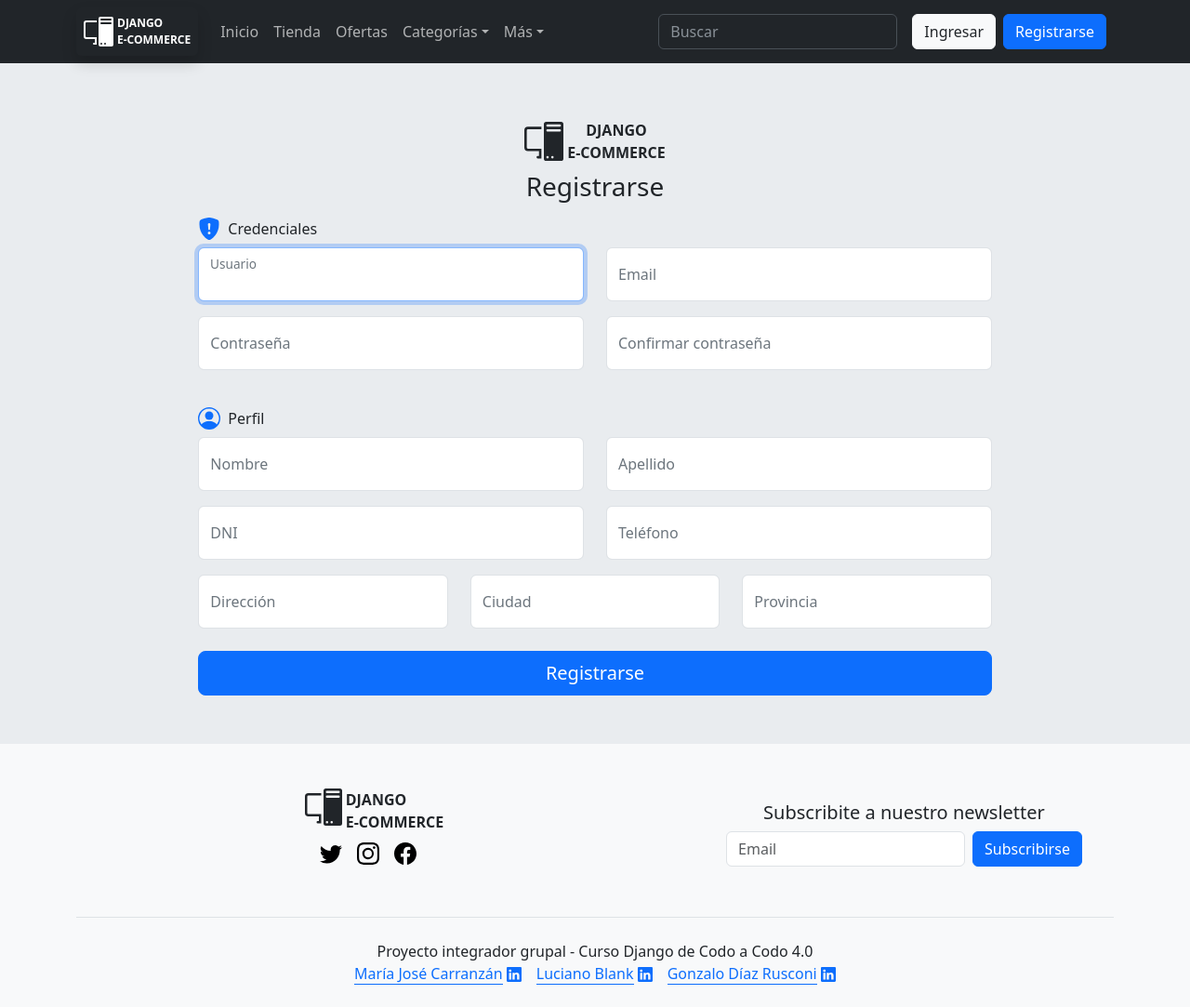
After one commit to gonadr09/dj-commerce-cac, a Django app: page /users/signup/ in a window 1280 px wide. The commit adds this page. Shown: the whole page at 93% size. Run offline with Django 3.2, Linux system fonts and the light colour scheme; some libraries are stand-ins or nearby versions.

Commit message:
signup form and view

```diff
--- a/templates/navbar.html
+++ b/templates/navbar.html
@@ -58,7 +58,7 @@
                     </a>
                 {% else %}
                     <a href="{% url 'users:login' %}" class="btn btn-light text-dark me-2">Ingresar</a>
-                    <button type="button" class="btn btn-primary">Registrarse</button>
+                    <a href="{% url 'users:signup' %}" class="btn btn-primary me-2">Registrarse</a>
                 {% endif %}
             </div>
         </div>
--- a/templates/users/login.html
+++ b/templates/users/login.html
@@ -3,10 +3,10 @@
 {% block title %}<title>DJ e-commerce - Login</title>{% endblock title %}
 
 {% block main %}
+{% for message in messages %}
+{{ message }}
+{% endfor %}
 <main class="d-flex text-center" style="min-height: calc(100vh - 68px)">
-  {% for message in messages %}
-    {{ message }}
-  {% endfor %}
   <section class="form-signin col-lg-3 m-auto">
     <div class="d-inline-flex gap-1 justify-content-center align-items-center p-2">
       <svg xmlns="http://www.w3.org/2000/svg" width="42" height="42" fill="currentColor" class="bi bi-pc-display" viewBox="0 0 16 16">
--- /dev/null
+++ b/templates/users/signup.html
@@ -0,0 +1,135 @@
+{% extends 'base.html' %}
+
+{% block title %}<title>DJ e-commerce - Signup</title>{% endblock title %}
+
+{% block main %}
+<main class="d-flex text-center" style="min-height: calc(100vh - 68px)">
+  <section class="form-signin col-lg-8 m-auto">
+    <div class="d-inline-flex gap-1 justify-content-center align-items-center p-2">
+      <svg xmlns="http://www.w3.org/2000/svg" width="42" height="42" fill="currentColor" class="bi bi-pc-display" viewBox="0 0 16 16">
+          <path d="M8 1a1 1 0 0 1 1-1h6a1 1 0 0 1 1 1v14a1 1 0 0 1-1 1H9a1 1 0 0 1-1-1V1Zm1 13.5a.5.5 0 1 0 1 0 .5.5 0 0 0-1 0Zm2 0a.5.5 0 1 0 1 0 .5.5 0 0 0-1 0ZM9.5 1a.5.5 0 0 0 0 1h5a.5.5 0 0 0 0-1h-5ZM9 3.5a.5.5 0 0 0 .5.5h5a.5.5 0 0 0 0-1h-5a.5.5 0 0 0-.5.5ZM1.5 2A1.5 1.5 0 0 0 0 3.5v7A1.5 1.5 0 0 0 1.5 12H6v2h-.5a.5.5 0 0 0 0 1H7v-4H1.5a.5.5 0 0 1-.5-.5v-7a.5.5 0 0 1 .5-.5H7V2H1.5Z"/>
+      </svg>
+      <div class="d-flex flex-column fw-semibold">
+          <span style="font-size: 16px">DJANGO</span>
+          <span style="font-size: 16px">E-COMMERCE</span>
+      </div>
+    </div>
+    <h1 class="h3 mb-3 fw-normal">Registrarse</h1>
+
+    <form method="POST">
+      {% csrf_token %}
+
+      <div class="d-flex justify-content-start align-items-center gap-2">
+        <svg xmlns="http://www.w3.org/2000/svg" width="24" height="24" fill="currentColor" class="bi bi-people-fill text-primary" viewBox="0 0 16 16">
+            <path fill-rule="evenodd" d="M8 0c-.69 0-1.843.265-2.928.56-1.11.3-2.229.655-2.887.87a1.54 1.54 0 0 0-1.044 1.262c-.596 4.477.787 7.795 2.465 9.99a11.777 11.777 0 0 0 2.517 2.453c.386.273.744.482 1.048.625.28.132.581.24.829.24s.548-.108.829-.24a7.159 7.159 0 0 0 1.048-.625 11.775 11.775 0 0 0 2.517-2.453c1.678-2.195 3.061-5.513 2.465-9.99a1.541 1.541 0 0 0-1.044-1.263 62.467 62.467 0 0 0-2.887-.87C9.843.266 8.69 0 8 0zm-.55 8.502L7.1 4.995a.905.905 0 1 1 1.8 0l-.35 3.507a.552.552 0 0 1-1.1 0zM8.002 12a1 1 0 1 1 0-2 1 1 0 0 1 0 2z"/>
+          </svg>
+        <span>Credenciales</span>
+      </div>
+      <div class="row my-2">
+
+        <div class="col-lg-6">
+          <div class="form-floating mb-2">
+            {{ form.username }}
+            <label for="id_username" class="text-secondary">Usuario</label>
+          </div>
+        </div>
+
+        <div class="col-lg-6">
+          <div class="form-floating mb-3">
+            {{ form.email }}
+            <label for="id_email" class="text-secondary">Email</label>
+          </div>
+        </div>
+
+        <div class="col-lg-6">
+          <div class="form-floating mb-2">
+            {{ form.password1 }}
+            <label for="id_username" class="text-secondary">Contraseña</label>
+          </div>
+        </div>
+
+        <div class="col-lg-6">
+          <div class="form-floating mb-3">
+            {{ form.password2 }}
+            <label for="id_password" class="text-secondary">Confirmar contraseña</label>
+          </div>
+        </div>
+
+    </div>
+
+    <div class="text-start text-danger mb-4">
+      {% for message in messages %}
+        {{ message }}
+      {% endfor %}
+    </div>
+
+      <div class="d-flex justify-content-start align-items-center gap-2">
+        <svg xmlns="http://www.w3.org/2000/svg" width="24" height="24" fill="currentColor" class="bi bi-person-badge text-primary" viewBox="0 0 16 16">
+            <path d="M11 6a3 3 0 1 1-6 0 3 3 0 0 1 6 0z"/>
+            <path fill-rule="evenodd" d="M0 8a8 8 0 1 1 16 0A8 8 0 0 1 0 8zm8-7a7 7 0 0 0-5.468 11.37C3.242 11.226 4.805 10 8 10s4.757 1.225 5.468 2.37A7 7 0 0 0 8 1z"/>
+          </svg>
+        <span>Perfil</span>
+      </div>
+      <div class="row my-2">
+
+        <div class="col-lg-6">
+          <div class="form-floating mb-2">
+            {{ form.first_name }}
+            <label for="id_username" class="text-secondary">Nombre</label>
+          </div>
+        </div>
+
+        <div class="col-lg-6">
+          <div class="form-floating mb-3">
+            {{ form.last_name }}
+            <label for="id_email" class="text-secondary">Apellido</label>
+          </div>
+        </div>
+
+        <div class="col-lg-6">
+          <div class="form-floating mb-2">
+            {{ form.dni }}
+            <label for="id_username" class="text-secondary">DNI</label>
+          </div>
+        </div>
+
+        <div class="col-lg-6">
+          <div class="form-floating mb-3">
+            {{ form.phone }}
+            <label for="id_password" class="text-secondary">Teléfono</label>
+          </div>
+        </div>
+
+        <div class="col-lg-4">
+          <div class="form-floating mb-2">
+            {{ form.address }}
+            <label for="id_username" class="text-secondary">Dirección</label>
+          </div>
+        </div>
+
+        <div class="col-lg-4">
+          <div class="form-floating mb-2">
+            {{ form.city }}
+            <label for="id_username" class="text-secondary">Ciudad</label>
+          </div>
+        </div>
+
+        <div class="col-lg-4">
+          <div class="form-floating mb-3">
+            {{ form.state }}
+            <label for="id_password" class="text-secondary">Provincia</label>
+          </div>
+        </div>
+
+      </div>
+      <button class="w-100 btn btn-lg btn-primary " type="submit">Registrarse</button>
+
+      {% comment %}
+      <div class="d-inline-flex">
+        <button class="w-100 btn btn-lg btn-primary " type="submit">Registrarse</button>
+      </div>
+      {% endcomment %}
+    </form>
+  </section>
+</main>
+{% endblock %}
--- a/users/forms.py
+++ b/users/forms.py
@@ -2,17 +2,30 @@ from django import forms
 from django.contrib.auth.forms import UserCreationForm, UserChangeForm, AuthenticationForm, UsernameField
 from .models import CustomUser
 from django.utils.translation import gettext, gettext_lazy as _
+from django.contrib.auth import password_validation
 
 
 class CustomUserCreationForm(UserCreationForm):
     class Meta:
         model = CustomUser
-        fields = ('__all__')
+        fields = ('username', 'password1', 'password2', 'first_name', 'last_name', 'email', 'dni', 'phone', 'address', 'city', 'state')
+
+    def __init__(self, *args, **kwargs):
+        super().__init__(*args, **kwargs)
+        for name, field in self.fields.items():
+            field.widget.attrs['class'] = 'form-control'
+            field.widget.attrs['placeholder'] = ' '
 
 class CustomUserChangeForm(UserChangeForm):
     class Meta:
         model = CustomUser
-        fields = ('__all__')
+        fields = ('username', 'email', 'first_name', 'last_name', 'dni', 'phone', 'address', 'city', 'state')
+
+    def __init__(self, *args, **kwargs):
+        super().__init__(*args, **kwargs)
+        for name, field in self.fields.items():
+            field.widget.attrs['class'] = 'form-control'
+            field.widget.attrs['placeholder'] = ' '
 
 class CustomAuthenticationForm(AuthenticationForm):
     username = UsernameField(
--- a/users/urls.py
+++ b/users/urls.py
@@ -1,9 +1,10 @@
 from django.urls import path
-from .views import login_view, logout_view
+from .views import login_view, logout_view, signup_view
 
 app_name = 'users'
 
 urlpatterns = [
     path('login/', login_view, name='login'),
     path('logout/', logout_view, name='logout'),
+    path('signup/', signup_view, name='signup'),
 ]
--- a/users/views.py
+++ b/users/views.py
@@ -1,6 +1,5 @@
 from django.shortcuts import render, redirect
-from django.contrib.auth import authenticate, login, logout
-from django.contrib.auth.forms import AuthenticationForm
+from django.contrib.auth import login, logout
 from .forms import CustomUserCreationForm, CustomUserChangeForm, CustomAuthenticationForm
 from django.contrib import messages
 
@@ -14,12 +13,13 @@ def login_view(request):
                 login(request, user)
                 return redirect('ecommerce:home')
             else:
-                messages.error(request, "Usuario y/o contraseña inválido/a")
-                return render(request, 'users/login.html')
+                messages.error(request, form.errors)
+                #messages.error(request, "Usuario y/o contraseña inválido/a")
+                return render(request, 'users/login.html', {'form': form})
         else:
-            context = {'form': CustomAuthenticationForm}
-            return render(request, 'users/login.html', context)
+            return render(request, 'users/login.html', {'form': CustomAuthenticationForm})
     else:
+        messages.error(request, 'Ya estás logueado en el sitio')
         return redirect('ecommerce:home')
 
 
@@ -28,52 +28,19 @@ def logout_view(request):
     return redirect('ecommerce:home')
 
 
-
-'''
-
-def signup(request):
-    if request.method == 'GET':
-        return render(request, 'signup.html', {'form': UserCreationForm})
+def signup_view(request):
+    if not request.user.is_authenticated:
+        if request.method == 'POST':
+            form = CustomUserCreationForm(request.POST)
+            if form.is_valid():
+                form.save()
+                messages.success(request, '¡Tu cuenta ha sido creada correctamente! Ya podés iniciar sesión.')
+                return redirect('users:login')
+            else:
+                messages.error(request, form.errors)
+                return render(request, 'users/signup.html', {'form': form})
+        else:
+            return render(request, 'users/signup.html', {'form': CustomUserCreationForm})
     else:
-        try:
-            if request.POST['password1'] == request.POST['password2']:
-                print(request.POST)
-                username = request.POST['username']
-                password = request.POST['password1']
-                user = User.objects.create_user(username=username, password=password)
-                user.save()
-                login(request, user)
-                return redirect('tasks')
-            else:
-                return render(request, 'signup.html', {
-                    'form': UserCreationForm,
-                    'submit_message': 'Passwords do not mach'
-                })
-        except IntegrityError:
-            return render(request, 'signup.html', {
-                    'form': UserCreationForm,
-                    'submit_message': 'User already exist'
-                })
-
-def signin(request):
-    if request.method == 'GET':
-        return render(request, 'signin.html', {'form': AuthenticationForm})
-    else:
-        username = request.POST['username']
-        password = request.POST['password']
-        user = authenticate(request, username=username, password=password)
-        if user is None:
-            return render(request, 'signin.html', {
-                'form': AuthenticationForm,
-                'error': 'User or password incorrect'
-                })
-        else:
-            login(request, user)
-            return redirect('tasks')
-
-@login_required
-def signout(request):
-    logout(request)
-    return redirect('home')
-
-'''
+        messages.error(request, 'Ya estás logueado en el sitio')
+        return redirect('ecommerce:home')
```
Also changed, not shown: db.sqlite3.
